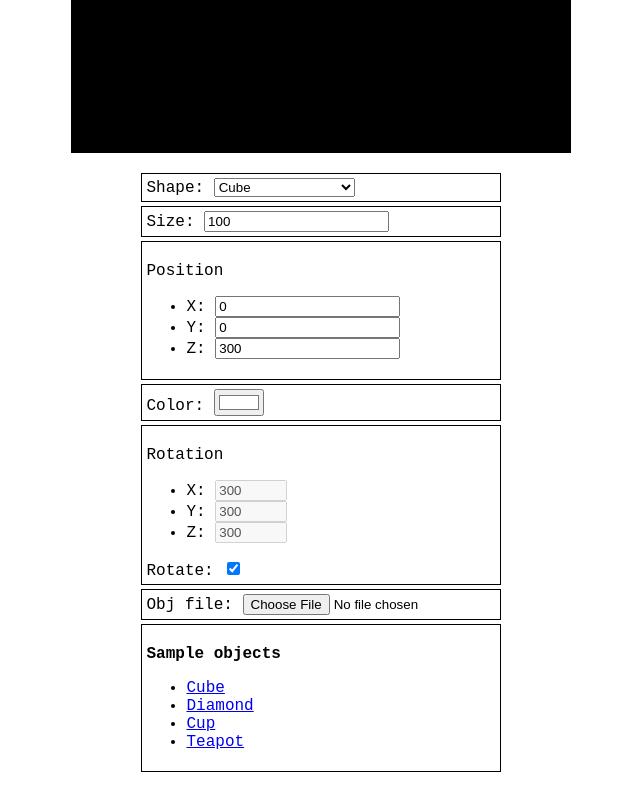
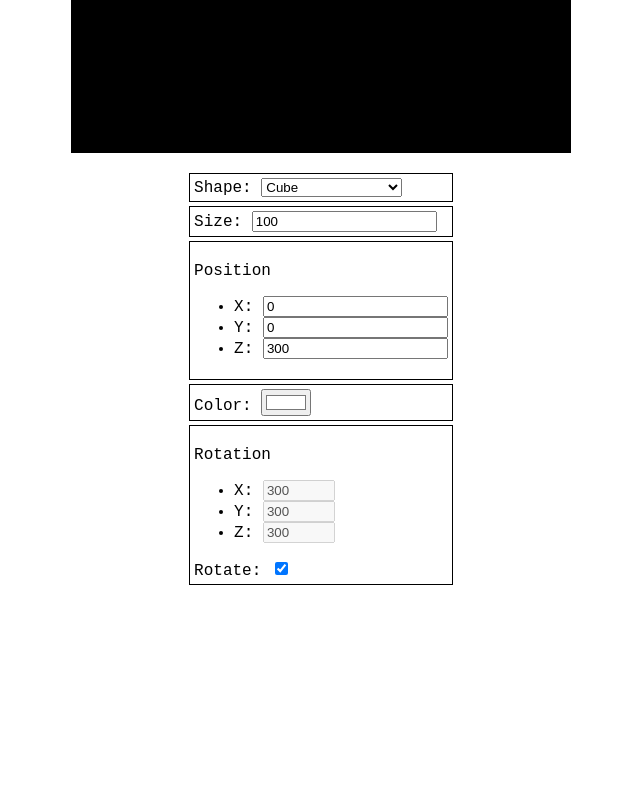
Before and after one commit to sutaC/Renderer3D, a SvelteKit app: page / in a window 1280 px wide. Shown: the part 400-1200 px from the top of the page, without its empty margins (319-959 px from the left). After the commit the page ends 1013 px from the top, so only its background shows below. Built offline with nearby package versions, Linux system fonts and the light colour scheme.

Commit message:
Custom object better interface

```diff
--- a/src/routes/+page.svelte
+++ b/src/routes/+page.svelte
@@ -23,7 +23,13 @@
 		});
 	});
 
-	$: if (engine && !customObj) engine.shapeController.loadType(selected as ShapeNames);
+	$: if (engine && !customObj) {
+		if (selected === 'custom') {
+			// Pass
+		} else {
+			engine.shapeController.loadType(selected as ShapeNames);
+		}
+	}
 	$: if (engine) engine.shapeController.setSize(size);
 	$: if (engine) engine.shapeController.setColor(color);
 	$: if (engine && !rotate) engine.shapeController.setRotation(rotation);
@@ -94,7 +100,37 @@
 			<option value="cube">Cube</option>
 			<option value="prism">Prism</option>
 			<option value="prismSqB">Prism / square base</option>
+			<option value="custom">Custom</option>
 		</select>
+
+		{#if selected === 'custom'}
+			<p><b>Custom object</b></p>
+
+			<label for="inputObjFile">Obj file: </label>
+			<input
+				type="file"
+				name="objFile"
+				id="inputObjFile"
+				accept=".obj"
+				on:input={(e) => handleAddFile(e)}
+			/>
+
+			<p><b>Sample objects</b></p>
+			<ul>
+				<li>
+					<a href="/sample-objects/cube.obj">Cube</a>
+				</li>
+				<li>
+					<a href="/sample-objects/diamind.obj">Diamond</a>
+				</li>
+				<li>
+					<a href="/sample-objects/cup.obj">Cup</a>
+				</li>
+				<li>
+					<a href="/sample-objects/teapot.obj">Teapot</a>
+				</li>
+			</ul>
+		{/if}
 	</div>
 
 	<div class="field">
@@ -168,35 +204,6 @@
 		<label for="inputRotate">Rotate: </label>
 		<input type="checkbox" name="rotate" id="inputRotate" bind:checked={rotate} />
 	</div>
-
-	<div class="field">
-		<label for="inputObjFile">Obj file: </label>
-		<input
-			type="file"
-			name="objFile"
-			id="inputObjFile"
-			accept=".obj"
-			on:input={(e) => handleAddFile(e)}
-		/>
-	</div>
-
-	<div class="field">
-		<p><b>Sample objects</b></p>
-		<ul>
-			<li>
-				<a href="/sample-objects/cube.obj">Cube</a>
-			</li>
-			<li>
-				<a href="/sample-objects/diamind.obj">Diamond</a>
-			</li>
-			<li>
-				<a href="/sample-objects/cup.obj">Cup</a>
-			</li>
-			<li>
-				<a href="/sample-objects/teapot.obj">Teapot</a>
-			</li>
-		</ul>
-	</div>
 </div>
 
 <style>
```
